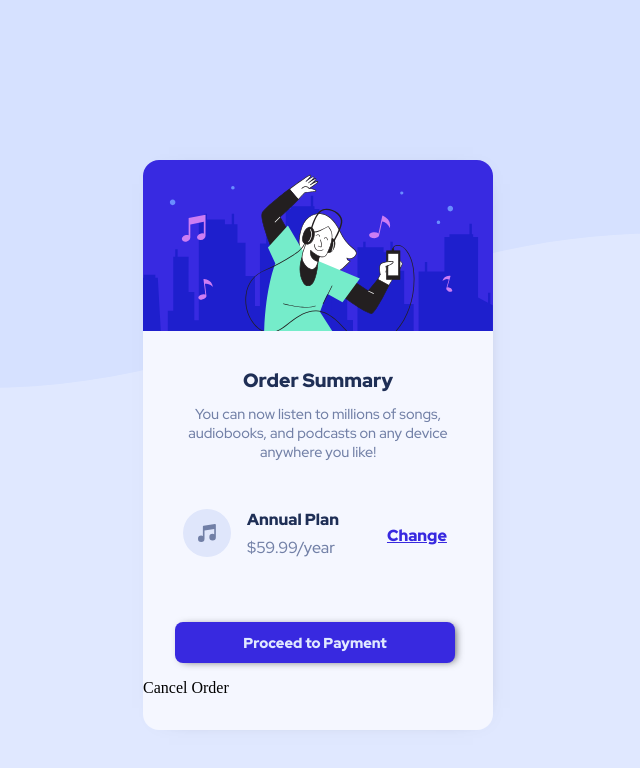
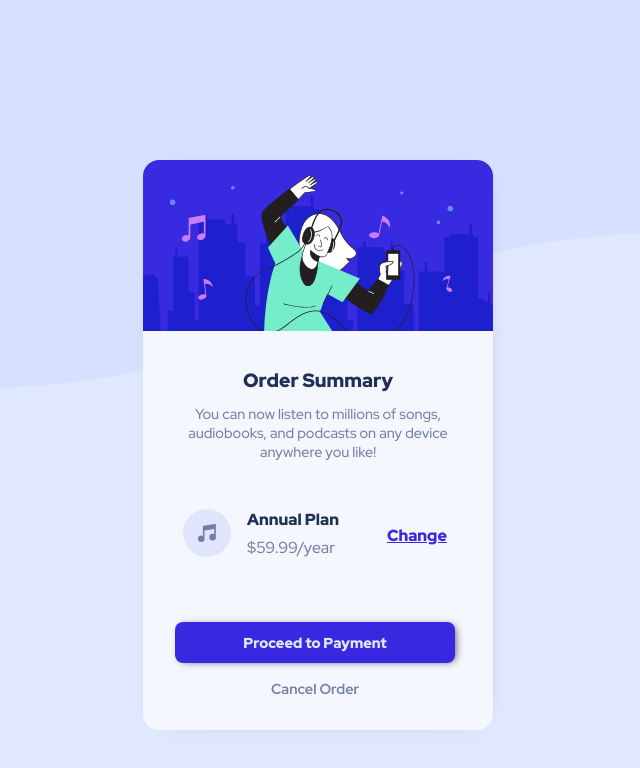
Before and after one commit to shashreesamuel/order-summary-component, a plain HTML site: page index.html in a window 1280 px wide. Shown: the whole page, without its empty margins (322-962 px from the left). Drawn offline with Linux system fonts and the light colour scheme.

Commit message:
Update index.html

```diff
--- a/index.html
+++ b/index.html
@@ -51,7 +51,7 @@
           <a class="card__button" href="">Change</a>
         </div>
         <a class="card--lower">Proceed to Payment</a>
-        <a class="card--cancel">Cancel Order</a>
+        <a class="cancel">Cancel Order</a>
       </article>
     </main>
   </body>
```
